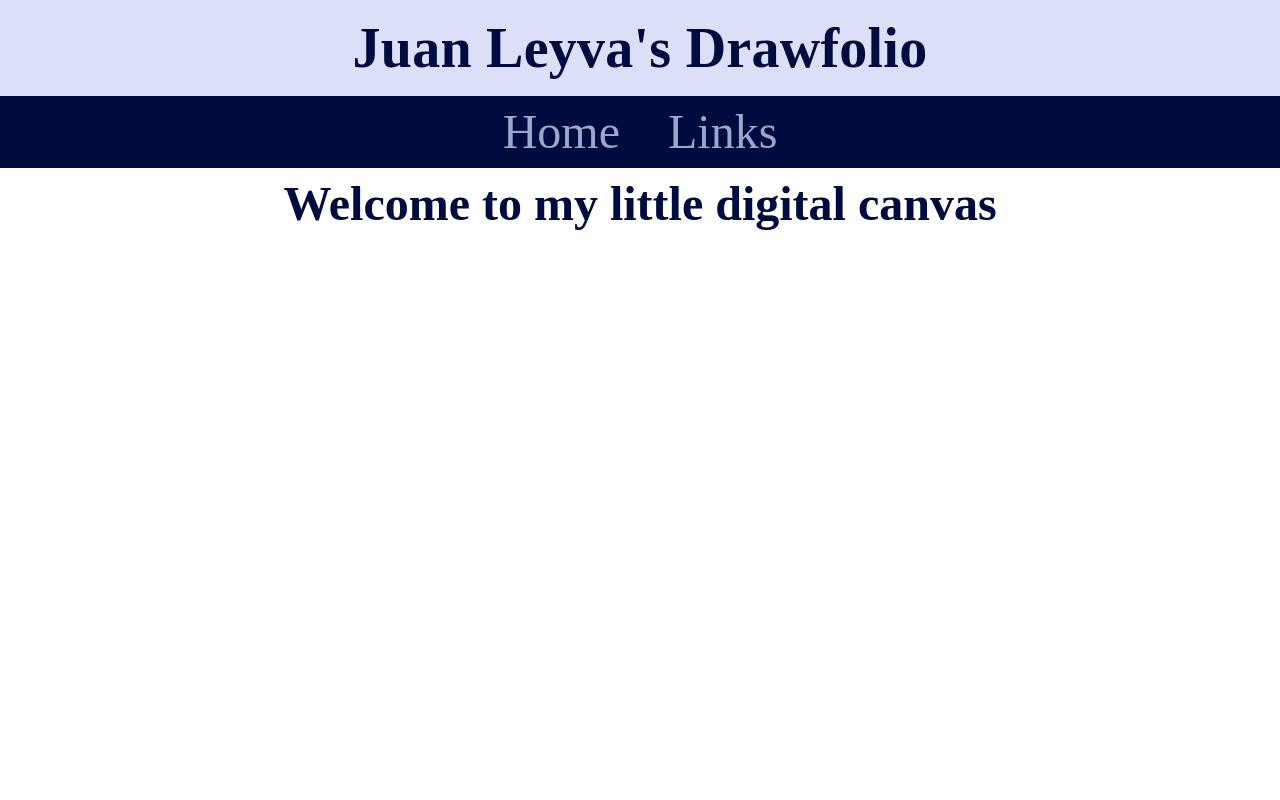
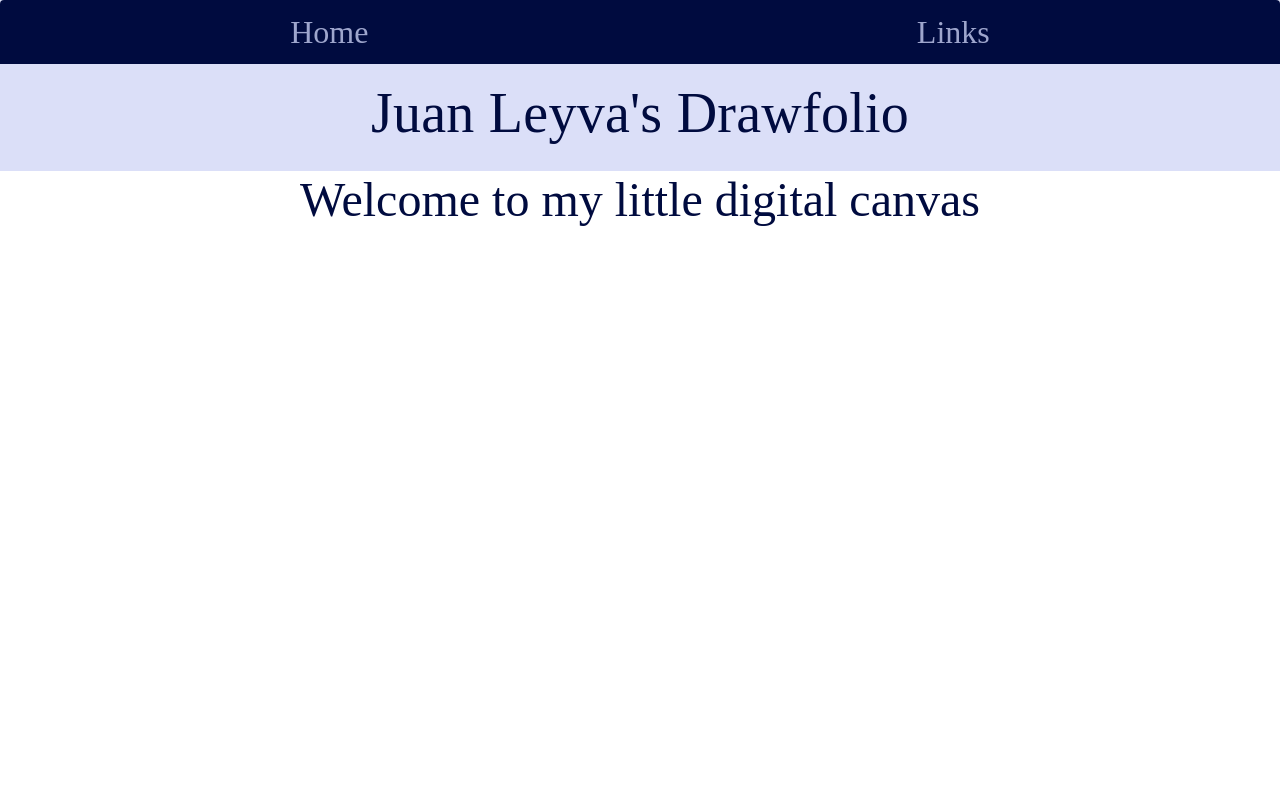
Before and after one commit to JuanLeycal/Drawfolio, a Vue app: page / in a window 1280 px wide. Shown: the top 800 px of the page. Built offline with nearby package versions, Linux system fonts and the light colour scheme.

Commit message:
Added sticky navbar and bootstrap Vue
Let's get it

```diff
--- a/src/App.vue
+++ b/src/App.vue
@@ -5,7 +5,8 @@
 </template>
 
 <script>
-
+import "bootstrap/dist/css/bootstrap.css"
+import "bootstrap-vue/dist/bootstrap-vue.css"
 export default {
   name: 'App',
 
--- a/src/components/test.vue
+++ b/src/components/test.vue
@@ -1,30 +1,30 @@
 <template>
 <v-card class="wall">
-  <header>
+  <b-navbar sticky="true" id="navBar" class="navBar">
+    <a v-scroll-to="{el: '#home', offset: -60}" class="mx-auto">Home</a>
+    <a v-scroll-to="{el: '#links', offset: -60}" class="mx-auto">Links</a>
+  </b-navbar>
   <div class="title">
     <h1>Juan Leyva's Drawfolio</h1>
   </div>
-  <div class="navbar">
-    <a v-scroll-to="'#home'" class="space">Home</a>
-    <a v-scroll-to="'#links'">Links</a>
-  </div>
-  </header>
-  <body>
-  <div>
+  <b-container>
+    <b-row class="justify-content-md-center">
       <div id="home" class="home">
         <h2>Welcome to my little digital canvas</h2>
       </div>
+    </b-row>
+    <b-row class="justify-content-md-center">
       <div id="links" class="links">
         <a href="https://github.com/JuanLeycal" target="_blank" rel="noopener noreferrer"><img src="../assets/git.png" class="img"></a>
       </div>
-  </div>
-  </body>
+    </b-row>
+  </b-container>
 </v-card>
 </template>
 
 <script>
 export default {
-  name: 'test'
+  name: 'test',
 
 }
 </script>
@@ -47,27 +47,24 @@ a{
 }
 
 .title{
-  padding-top: 2rem;
-  padding-bottom: 2rem;
-  height: 100%;
+  padding-top: 1rem;
+  padding-bottom: 1rem;
+
   color: #000b3f;
   background: #dbdff8;
 
 }
-.navbar{
-
+.navBar{
   font-family: 'Gloria Hallelujah', cursive;
-  font-size: 3rem;
+  font-size: 2rem;
   background: #000b3f;
 }
+
 .img{
   transition: all 0.3s;
 }
 .img:hover{
   opacity: 50%;
-}
-.space{
-  padding-right: 3rem;
 }
 .home{
   margin-bottom: 100rem;
--- a/src/main.js
+++ b/src/main.js
@@ -2,10 +2,16 @@ import Vue from 'vue'
 import App from './App.vue'
 import router from '@/router'
 import vuetify from './plugins/vuetify';
+import bootstrap_vue from 'bootstrap-vue'
+import { BootstrapVue, BootstrapVueIcons } from 'bootstrap-vue'
 const VueScrollTo = require('vue-scrollto')
+
+Vue.use(BootstrapVue)
+Vue.use(BootstrapVueIcons)
 
 Vue.config.productionTip = false
 Vue.use(VueScrollTo)
+Vue.use(bootstrap_vue)
 
 
 new Vue({
```
Lines whose indentation alone changed are shown as unchanged.
